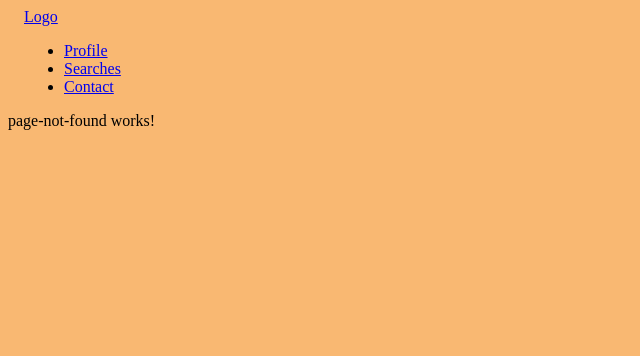
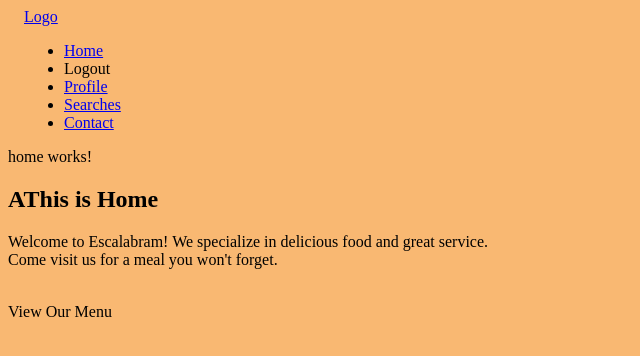
Before and after one commit to Valentinbel/escalafront, an Angular app: page /home in a window 1280 px wide. Shown: the top 356 px of the page, without its empty margins (0-640 px from the left). Built offline with nearby package versions, Linux system fonts and the light colour scheme.

Commit message:
home on navBar + route

```diff
--- a/src/app/app.routes.ts
+++ b/src/app/app.routes.ts
@@ -4,13 +4,19 @@ import { SearchComponent } from './search/search.component';
 import { ContactComponent } from './contact/contact.component';
 import { PageNotFoundComponent } from './page-not-found/page-not-found.component';
 import { CreateClimberprofileComponent } from './climberprofile/create-climberprofile/create-climberprofile.component';
+import { HomeComponent } from './home/home.component';
 
 
 export const routes: Routes = [
     {
         path: '',
-        redirectTo: 'climber-profile',
+        redirectTo: 'home',
         pathMatch:'full'
+    },
+    {
+        path: 'home',
+        title: 'home',
+        component: HomeComponent
     },
     {
         path: 'climber-profile',
--- a/src/app/navbar/navbar.component.html
+++ b/src/app/navbar/navbar.component.html
@@ -3,6 +3,9 @@
       <a href="#" class="text-white text-2xl font-semibold">Logo</a>
       <ul class="flex space-x-4 mr-8 ">
         <!--<li><a routerLink="" routerLinkActive="active-link" ariaCurrentWhenActive="page">Home</a></li>-->
+        <li><a routerLinkActive="active" routerLink="/home">Home</a></li>
+        <!--<li><a routerLinkActive="active" routerLink="/login">Login</a></li>-->
+        <li><a (click)="logout()">Logout</a></li>
         <li><a routerLink="climber-profile" routerLinkActive="active-link" ariaCurrentWhenActive="page">Profile</a></li>
         <li><a routerLink="searches" routerLinkActive="active-link" ariaCurrentWhenActive="page">Searches</a></li>
         <li><a routerLink="contact" routerLinkActive="active-link" ariaCurrentWhenActive="page">Contact</a></li>
--- a/src/app/navbar/navbar.component.ts
+++ b/src/app/navbar/navbar.component.ts
@@ -10,4 +10,8 @@ import { RouterModule } from '@angular/router';
 })
 export class NavbarComponent {
 
+  logout() {
+    console.log("Il faut implémenter un logout ici ................................");
+  }
+
 }
```
